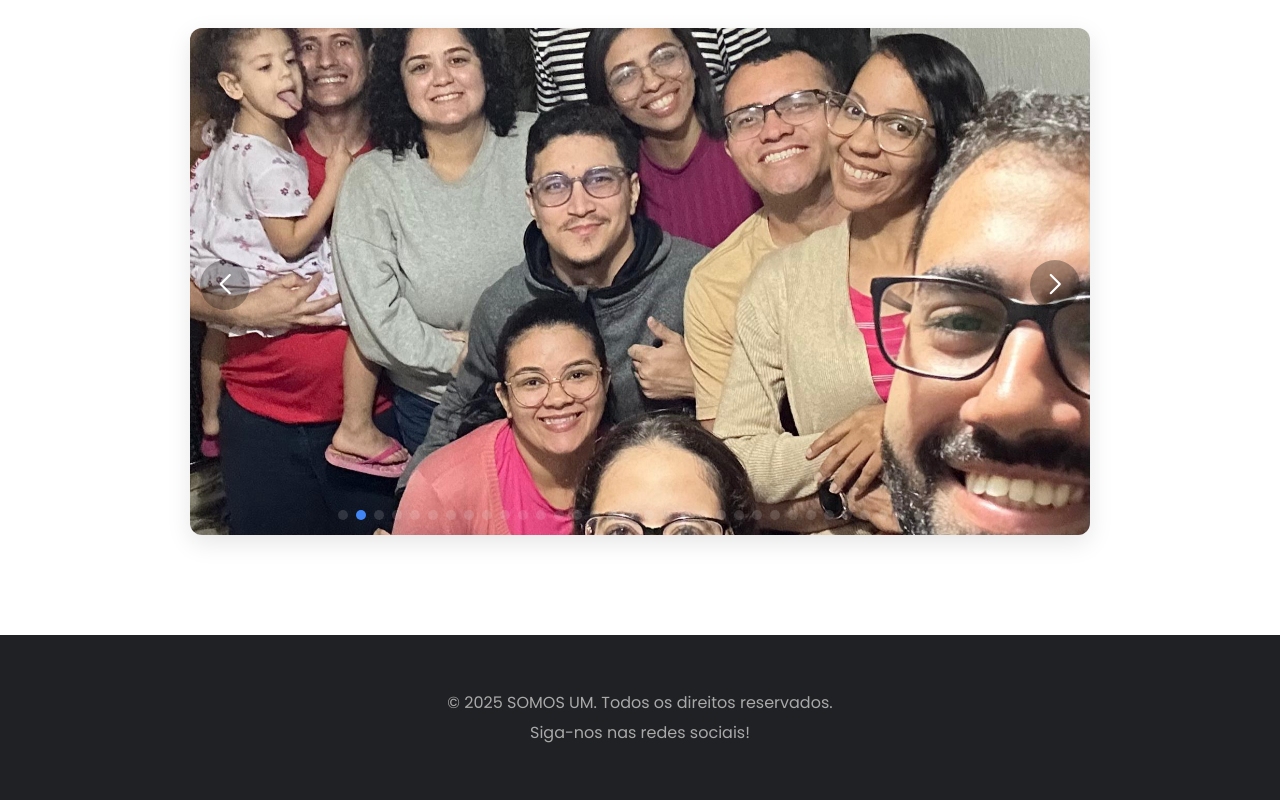
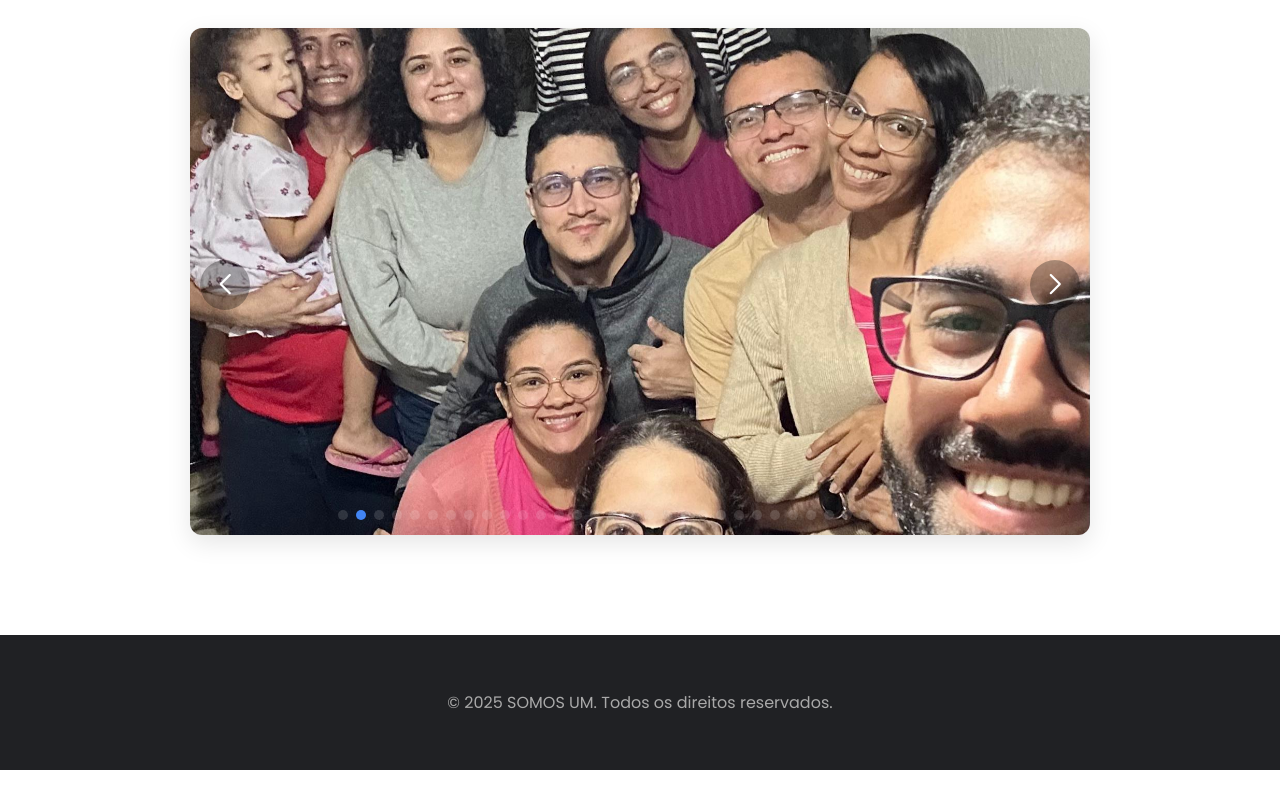
Before and after one commit to kleysongomes/somosum, a plain HTML site: page index.html in a window 1280 px wide. Shown: the part 2709-3509 px from the top of the page. After the commit the page ends 3479 px from the top, so only its background shows below. Drawn offline with nearby package versions, Linux system fonts and the light colour scheme.

Commit message:
fix redes sociais

```diff
--- a/index.html
+++ b/index.html
@@ -128,7 +128,7 @@
     <footer>
         <div class="container">
             <p>&copy; 2025 SOMOS UM. Todos os direitos reservados.</p>
-            <p>Siga-nos nas redes sociais!</p>
+            <!-- <p>Siga-nos nas redes sociais!</p> -->
             </div>
     </footer>
 
```
